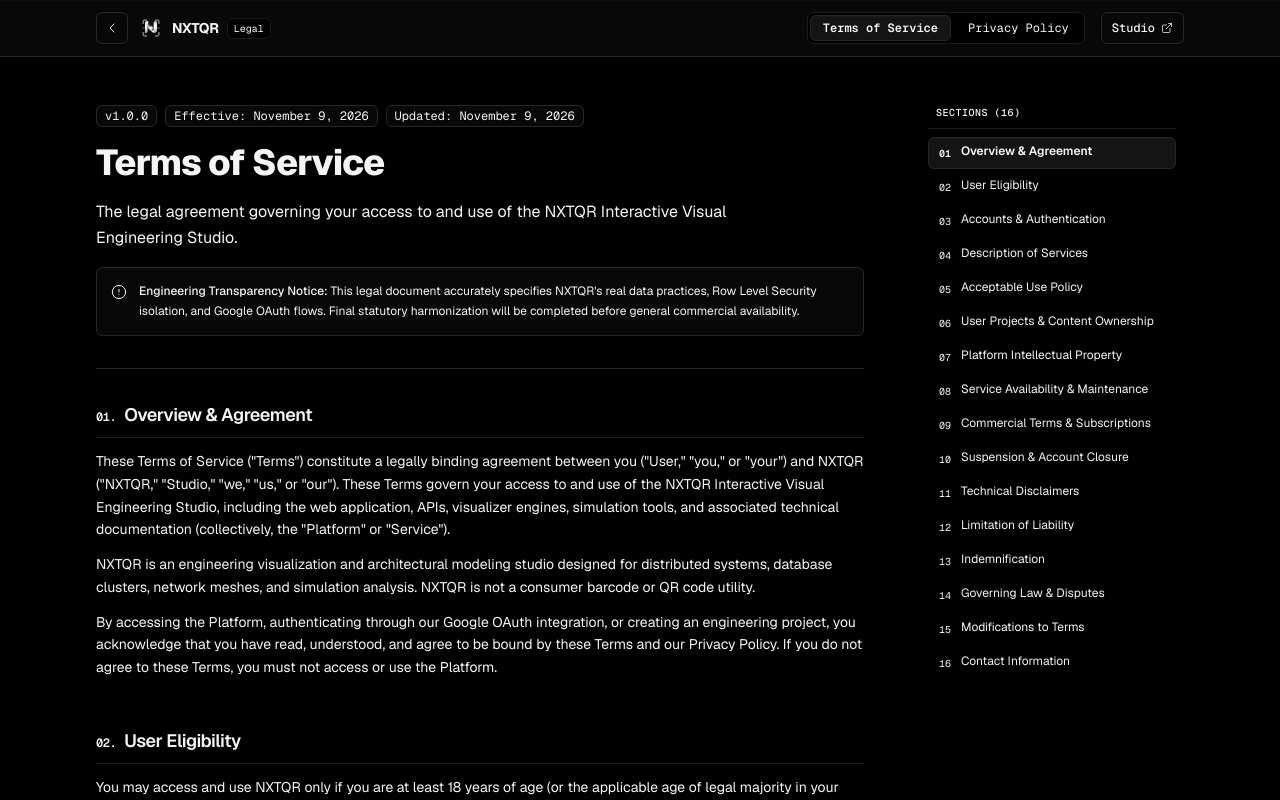
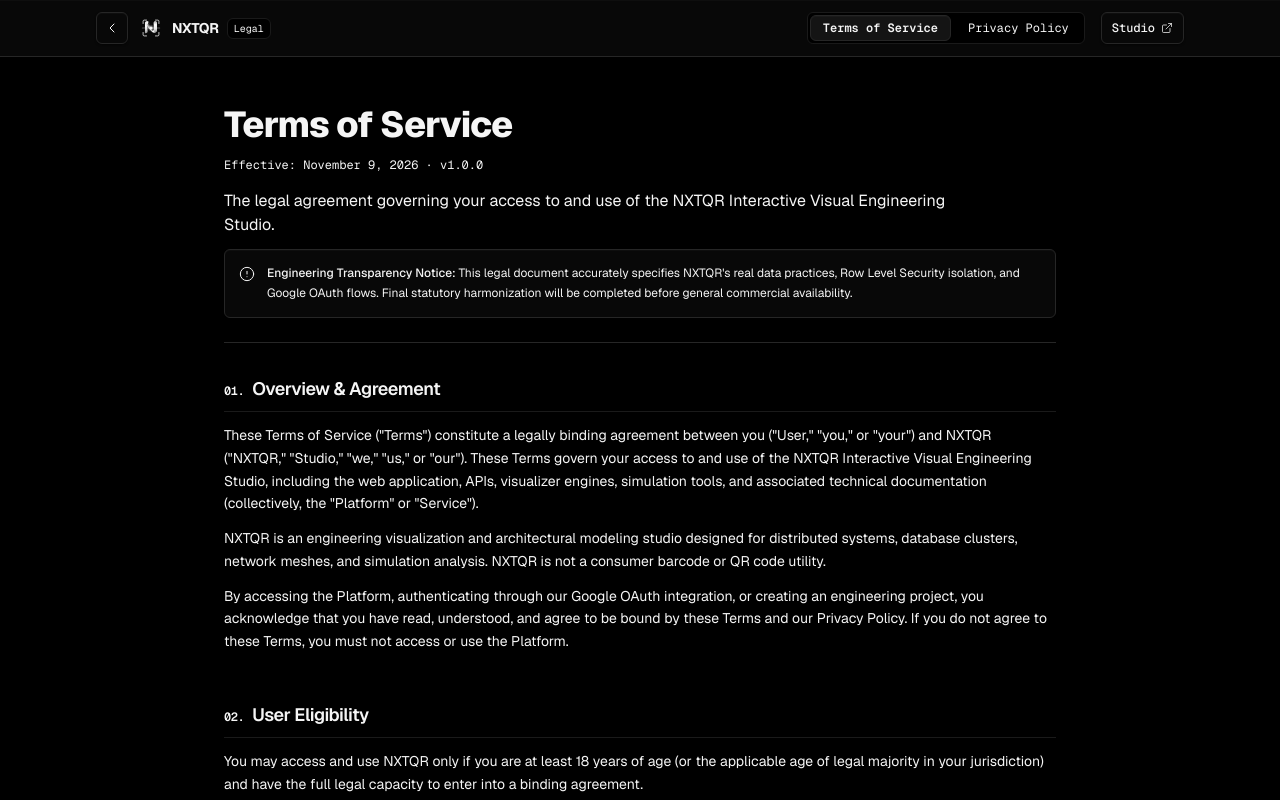
Before and after one commit to CodeWithEswar/nxtqr, a Next.js app in the folder apps/web/: page /terms in a window 1280 px wide. Shown: the top 800 px of the page. Built offline with nearby package versions, Linux system fonts and the light colour scheme; no server answers.

Commit message:
refactor(legal): remove redundant metadata badge pills and sidebar table of contents for clean centered reading flow

```diff
--- a/apps/web/src/features/legal/components/legal-document.tsx
+++ b/apps/web/src/features/legal/components/legal-document.tsx
@@ -1,6 +1,5 @@
 import React from "react";
 import type { LegalDocumentConfig } from "../config/legal-documents";
-import { LegalMobileNav } from "./legal-mobile-nav";
 import { AlertCircleIcon } from "@nxtqr/icons";
 
 interface LegalDocumentProps {
@@ -12,29 +11,21 @@ export function LegalDocument({ config, children }: LegalDocumentProps) {
   return (
     <article className="space-y-8">
       {/* Document Header */}
-      <header className="space-y-4 border-b border-border-default pb-8">
-        <div className="flex flex-wrap items-center gap-2">
-          <span className="font-mono text-xs px-2 py-0.5 rounded-md border border-border-default bg-surface-01 text-text-muted">
-            {config.version}
-          </span>
-          <span className="font-mono text-xs px-2 py-0.5 rounded-md border border-border-default bg-surface-01 text-text-muted">
-            Effective: {config.effectiveDate}
-          </span>
-          <span className="font-mono text-xs px-2 py-0.5 rounded-md border border-border-default bg-surface-01 text-text-muted">
-            Updated: {config.lastUpdated}
-          </span>
-        </div>
-
+      <header className="space-y-3 border-b border-border-default pb-6">
         <h1 className="font-sans text-3xl sm:text-4xl font-extrabold tracking-tight text-foreground">
           {config.title}
         </h1>
 
-        <p className="text-base text-text-secondary leading-relaxed max-w-2xl">
+        <div className="font-mono text-xs text-text-muted">
+          Effective: {config.effectiveDate} · {config.version}
+        </div>
+
+        <p className="text-sm sm:text-base text-text-secondary leading-relaxed max-w-3xl pt-1">
           {config.description}
         </p>
 
         {/* Legal Review Gate Banner */}
-        <div className="flex items-start gap-3 rounded-md border border-border-default bg-surface-01 p-3.5 shadow-level-1">
+        <div className="flex items-start gap-3 rounded-md border border-border-default bg-surface-01 p-3.5 shadow-level-1 mt-4">
           <AlertCircleIcon className="h-4 w-4 text-text-muted mt-0.5 shrink-0" />
           <p className="text-xs text-text-muted leading-relaxed">
             <strong className="text-foreground font-medium">Engineering Transparency Notice: </strong>
@@ -43,9 +34,6 @@ export function LegalDocument({ config, children }: LegalDocumentProps) {
         </div>
       </header>
 
-      {/* Mobile Table of Contents Quick Jump */}
-      <LegalMobileNav sections={config.sections} />
-
       {/* Document Content */}
       <div className="prose-monochrome">{children}</div>
     </article>
--- a/apps/web/src/features/legal/components/legal-layout.tsx
+++ b/apps/web/src/features/legal/components/legal-layout.tsx
@@ -1,26 +1,17 @@
 import React from "react";
 import type { LegalDocumentConfig } from "../config/legal-documents";
-import { LegalToc } from "./legal-toc";
 
 interface LegalLayoutProps {
   config: LegalDocumentConfig;
   children: React.ReactNode;
 }
 
-export function LegalLayout({ config, children }: LegalLayoutProps) {
+export function LegalLayout({ children }: LegalLayoutProps) {
   return (
-    <div className="mx-auto w-full max-w-6xl px-4 sm:px-6 lg:px-8 py-8 sm:py-12">
-      <div className="flex flex-col lg:flex-row lg:items-start lg:gap-12 xl:gap-16">
-        {/* Main reading column */}
-        <main className="min-w-0 flex-1 max-w-3xl">
-          {children}
-        </main>
-
-        {/* Desktop Sticky Table of Contents */}
-        <aside className="hidden lg:block w-56 xl:w-64 shrink-0">
-          <LegalToc sections={config.sections} />
-        </aside>
-      </div>
+    <div className="mx-auto w-full max-w-4xl px-4 sm:px-6 lg:px-8 py-8 sm:py-12">
+      <main className="min-w-0 w-full">
+        {children}
+      </main>
     </div>
   );
 }
```
Also changed, not shown: apps/web/src/features/legal/components/legal-footer.tsx (line endings or trailing spaces), apps/web/src/features/legal/components/legal-header.tsx (line endings or trailing spaces), apps/web/src/features/legal/components/legal-mobile-nav.tsx (line endings or trailing spaces), apps/web/src/features/legal/components/legal-toc.tsx (line endings or trailing spaces), apps/web/src/features/legal/config/legal-documents.ts (line endings or trailing spaces), apps/web/src/features/legal/data/terms-content.tsx (line endings or trailing spaces), apps/web/src/features/legal/index.ts (line endings or trailing spaces), 1 other file (tests, documents, lock files or other folders).
